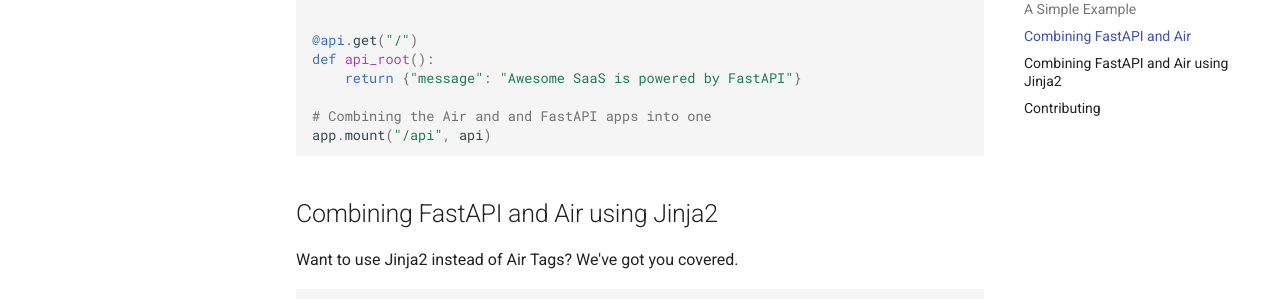
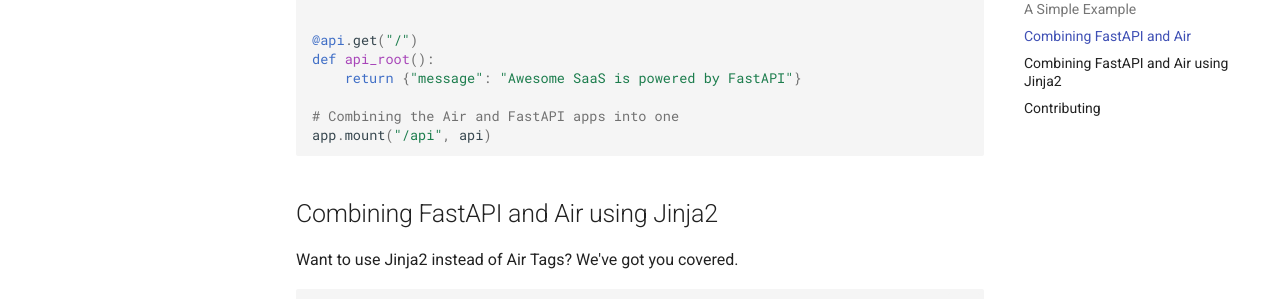
Before and after one commit to feldroy/air, an MkDocs documentation site: the page built from docs/index.md, in a window 1280 px wide and 900 px high, scrolled down 2262 px. Shown: the part 153-452 px from the top of the window. Built offline with MkDocs 1.6.1 and Material for MkDocs 9.7.7, drawn with Linux system fonts in a browser that asks for light colours; comment, search, counter and statistics services are not loaded.

Commit message:
corrected in docs/index.md also

````diff
--- a/docs/index.md
+++ b/docs/index.md
@@ -98,7 +98,7 @@ def landing_page():
 def api_root():
     return {"message": "Awesome SaaS is powered by FastAPI"}
 
-# Combining the Air and and FastAPI apps into one
+# Combining the Air and FastAPI apps into one
 app.mount("/api", api)
 ```
 
````
